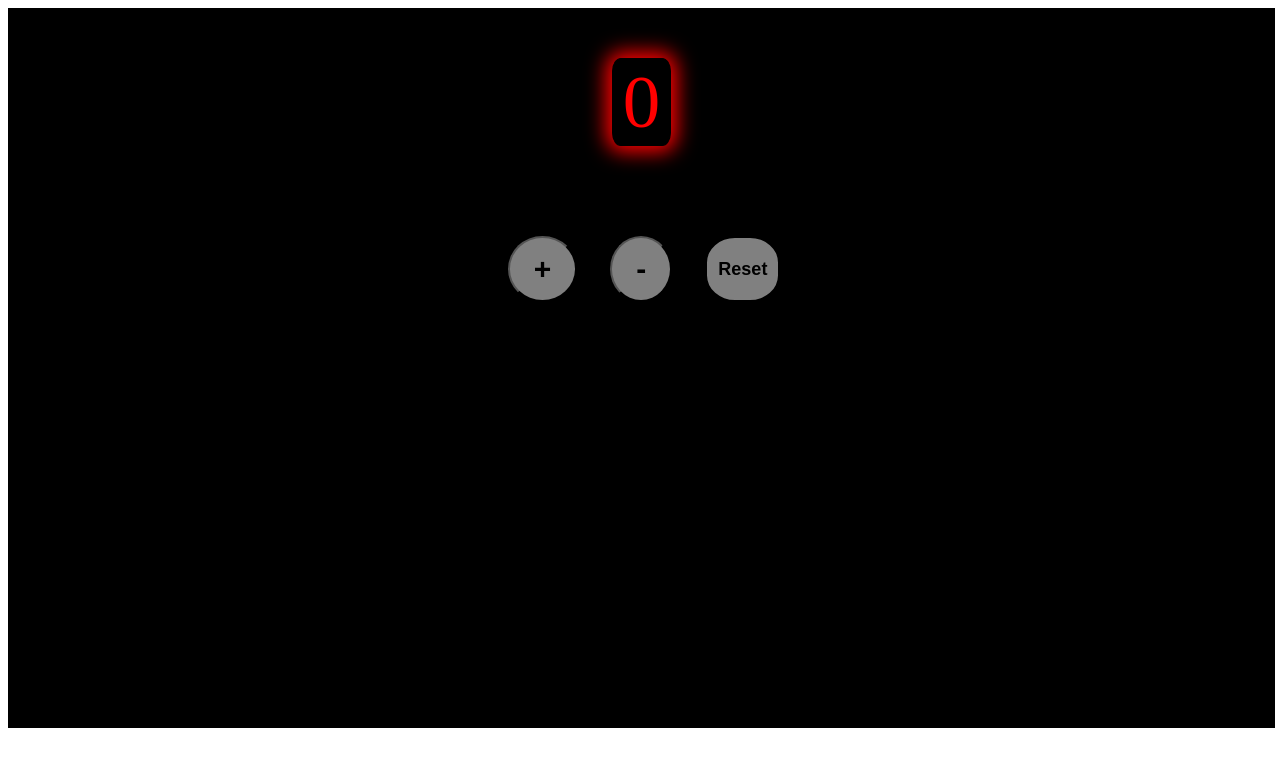
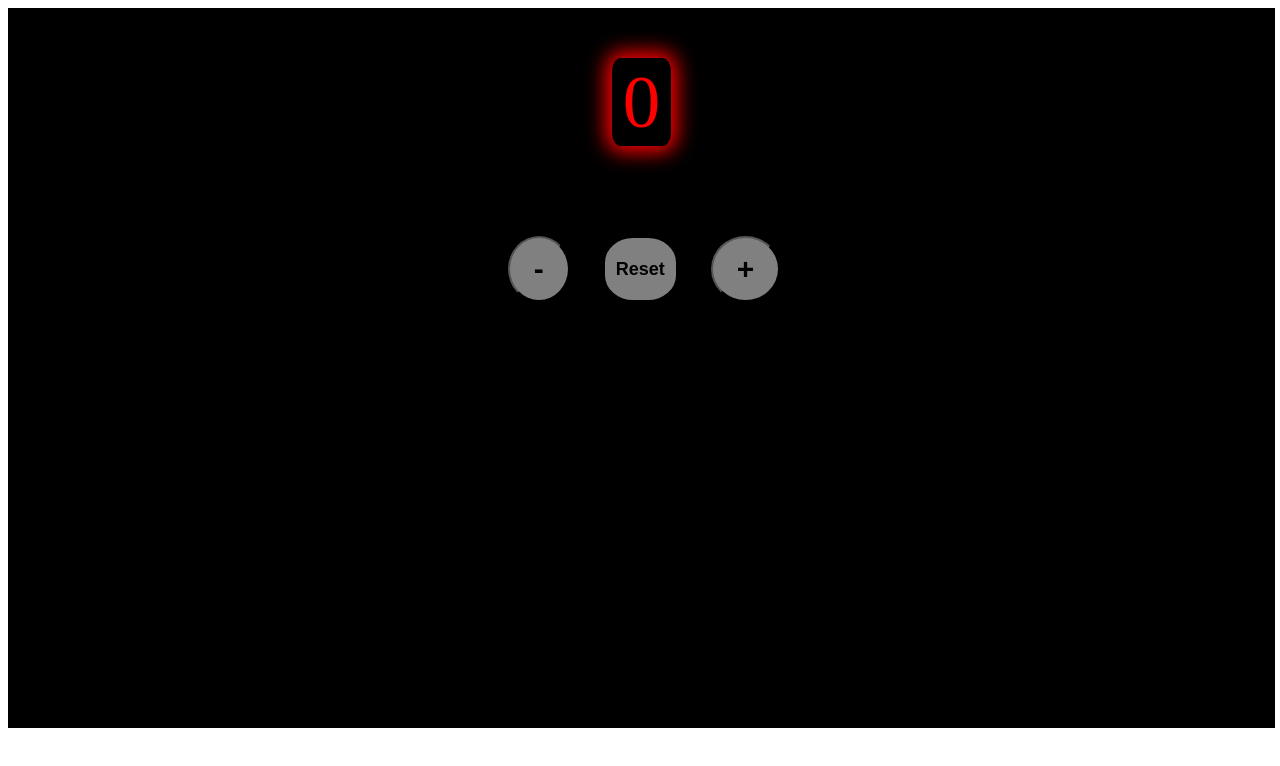
Before and after one commit to 21stChrom/react-jhj8h9, a React (Create React App) app: page / in a window 1280 px wide. Shown: the top 766 px of the page. Built offline with nearby package versions, Linux system fonts and the light colour scheme.

Commit message:
1 file modified, 1 added, 1 deleted

```diff
--- a/src/App.js
+++ b/src/App.js
@@ -1,5 +1,5 @@
 import  React, {useState}  from 'react'
- import "./style.css"
+ import "./App.css"
 export default function App() {
   const [counter, setCounter] = useState(0);
 
@@ -22,9 +22,10 @@ const decrease = () => {
       <div class="fs" />
       <span class="counter__output">{counter}</span>
       <div class="btn__container">
-        <button class="control__btn" onClick={increase}>+</button>
+
         <button class="control__btn" onClick={decrease}>-</button>
         <button class="reset" onClick={reset}>Reset</button>
+        <button class="control__btn" onClick={increase}>+</button>
       </div>
     </div>
   );
```
Also changed, not shown: src/App.css (renamed from src/style.css).
